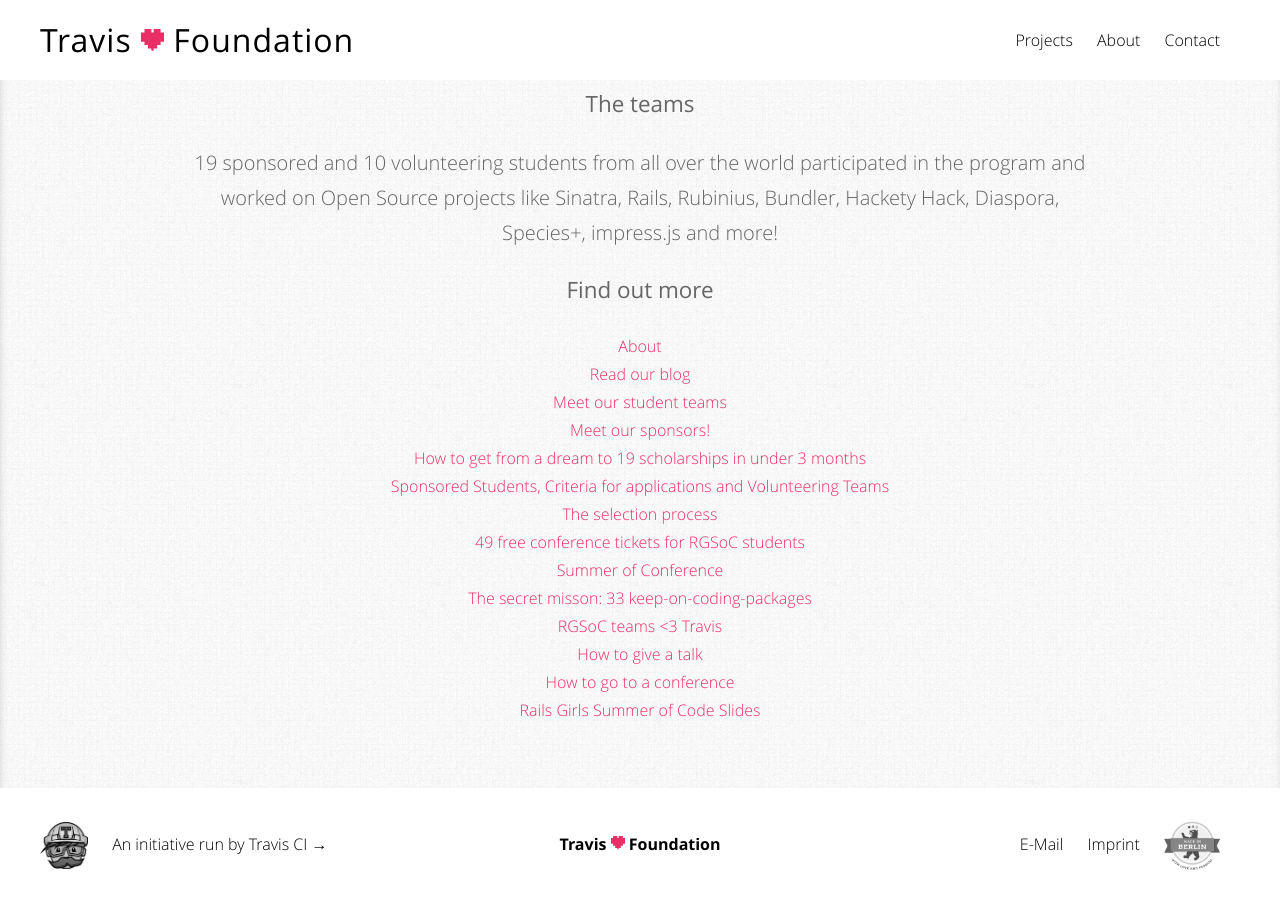
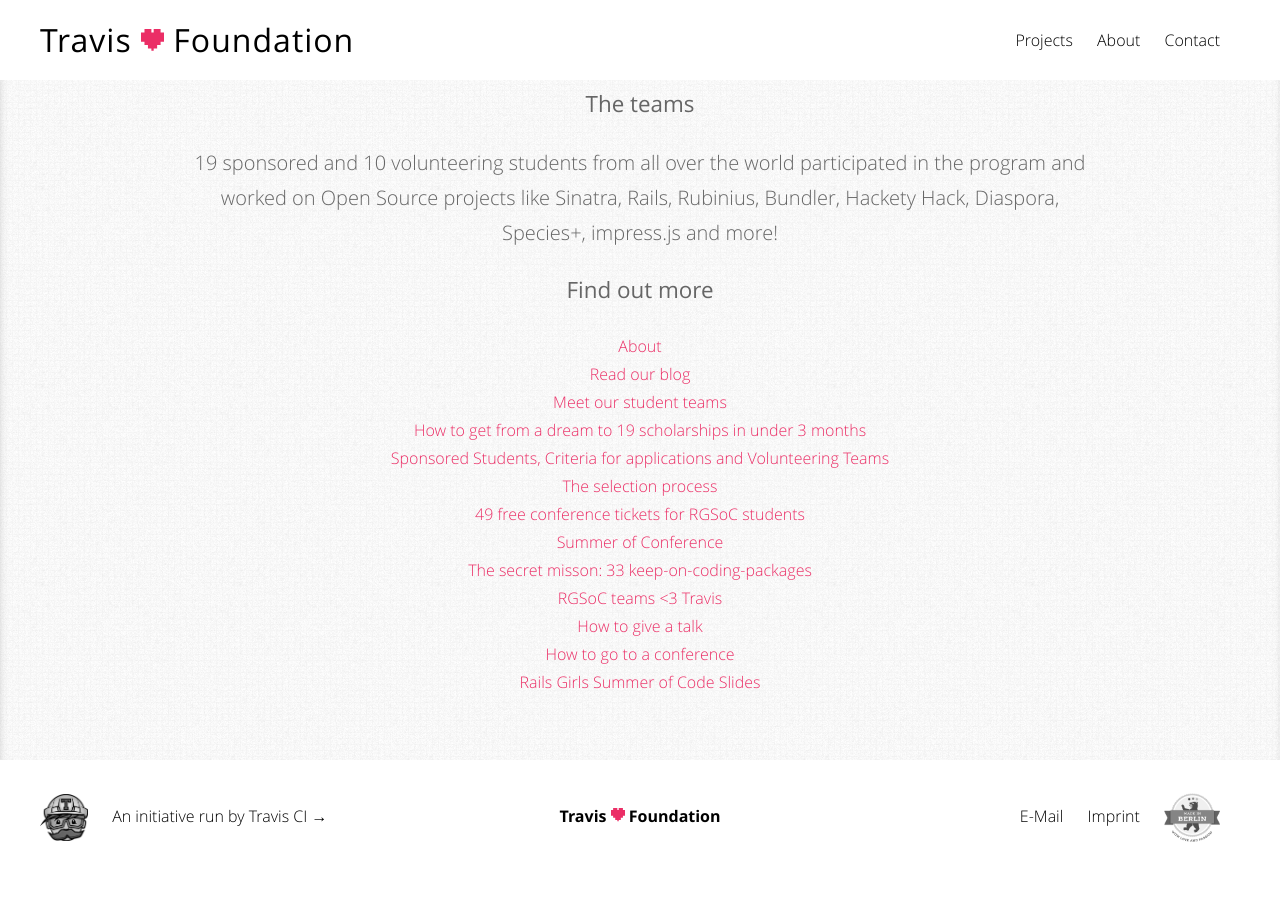
Before and after one commit to travis-ci/travis-foundation, a Jekyll site: the page built from rgsoc.html, in a window 1280 px wide and 900 px high, scrolled down 629 px. Built offline with Jekyll 4.4.1, drawn with Linux system fonts in a browser that asks for light colours; nearby versions of some CDN libraries; after the commit the page ends 1501 px from its top, so only the background shows below that.

Commit message:
comment sponsors link for now

```diff
--- a/rgsoc.html
+++ b/rgsoc.html
@@ -35,9 +35,6 @@ layout: default
         <a href="http://teams.railsgirlssummerofcode.org/teams">Meet our student teams</a>
       </li>
       <li>
-        <a href="http://railsgirlssummerofcode.org/sponsors-thanks/">Meet our sponsors!</a>
-      </li>
-      <li>
         <a href="http://about.travis-ci.org/blog/2013-09-05-travis-and-rails-girls-summer-of-code/">How to get from a dream to 19 scholarships in under 3 months</a>
       </li>
       <li>
```
Also changed, not shown: 1 other file.
